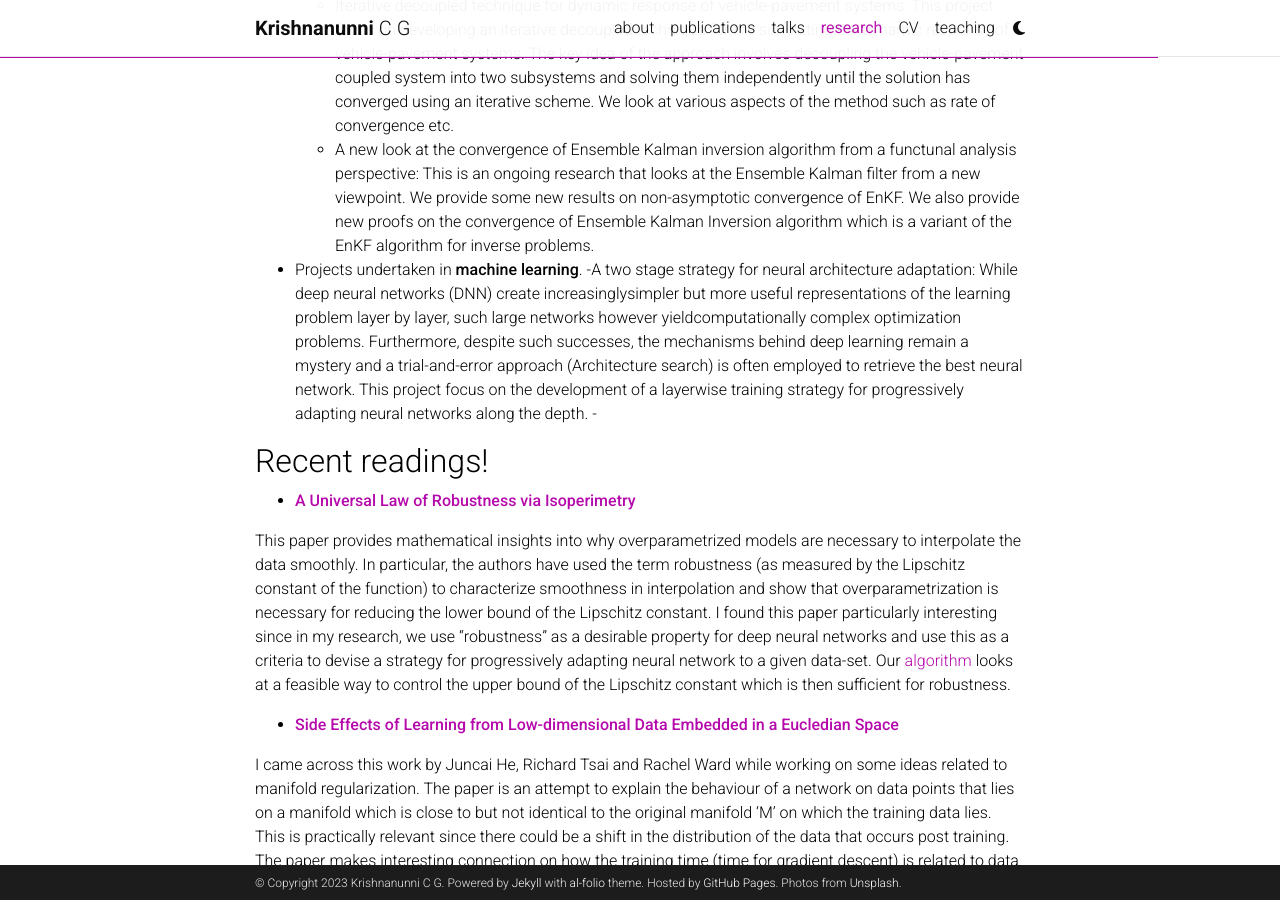
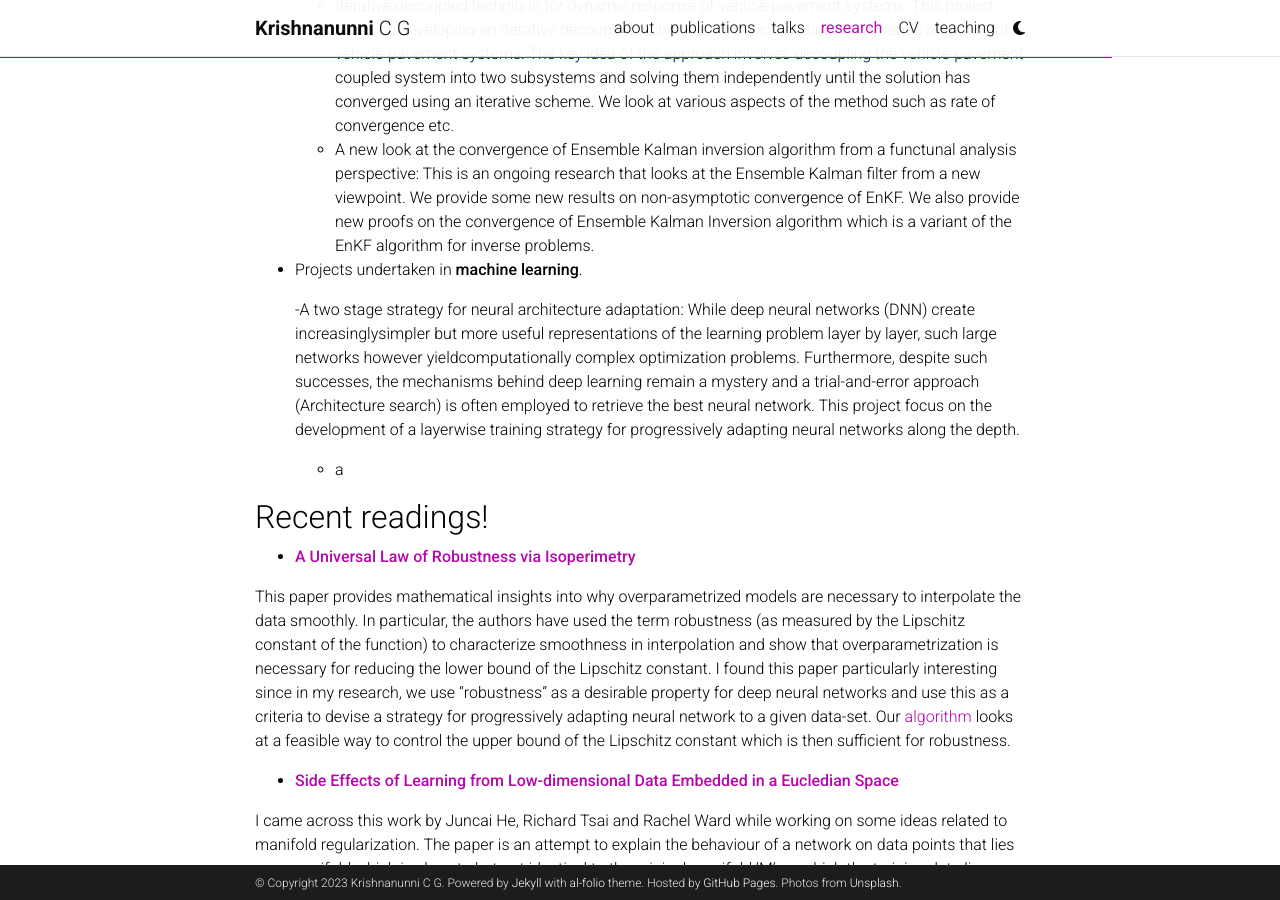
Before and after one commit to cgkrishnanunni/cgkrishnanunni.github.io, a Jekyll site: the page built from _pages/repositories.md, in a window 1280 px wide and 900 px high, scrolled down 1234 px. Built offline with Jekyll 4.4.1, drawn with Linux system fonts in a browser that asks for light colours; comment, search, counter and statistics services are not loaded; a style sheet for code colours, icons or effects is not loaded.

```diff
--- a/_pages/repositories.md
+++ b/_pages/repositories.md
@@ -30,8 +30,10 @@ It has always fascinated me to see what mathematics can do especially in bringin
 
 
 - Projects undertaken in **machine learning**.
+
   -A two stage strategy for neural architecture adaptation: While deep neural networks (DNN) create increasinglysimpler but more useful  representations  of the learning problem layer by layer, such large networks however yieldcomputationally complex optimization problems. Furthermore, despite such successes, the mechanisms behind deep learning remain a mystery and a trial-and-error approach (Architecture search) is often employed to retrieve the best neural network.  This project focus on the development of a layerwise training strategy for progressively adapting neural networks along the depth.
-  -
+
+  - a
 
 
 ## Recent readings!
```
